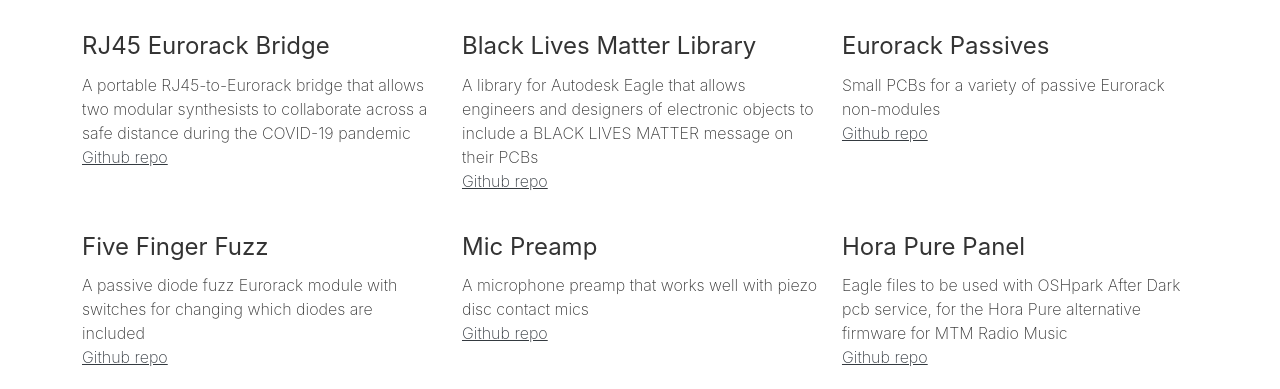
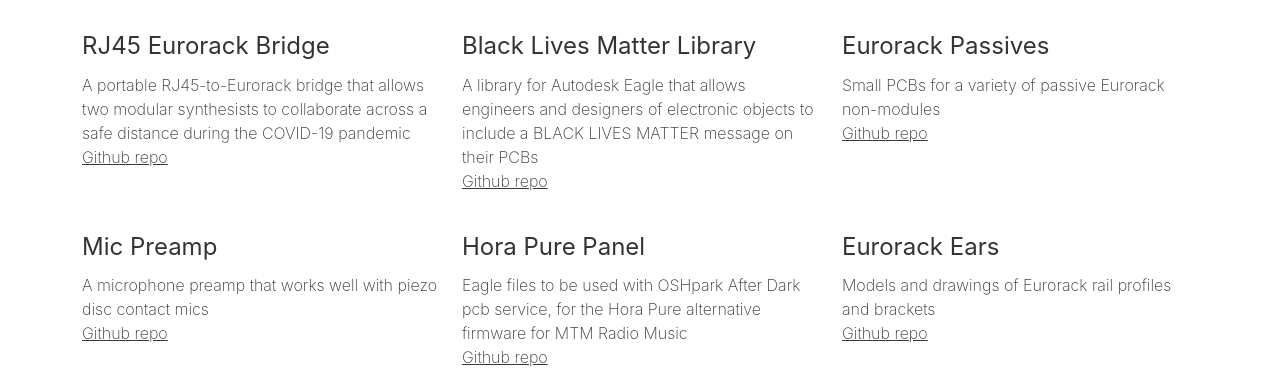
Before and after one commit to rahji/rahji.github.io, a plain HTML site: page index.html in a window 1280 px wide. Shown: the part 411-800 px from the top of the page. Drawn offline with nearby package versions, Linux system fonts and the light colour scheme.

Commit message:
removed fuzz

```diff
--- a/index.html
+++ b/index.html
@@ -42,10 +42,6 @@
         <div class="col-lg-4 col-md-1 p-2">
           <h4 class="text-left"> <b>Eurorack Passives</b></h4>
           <p class="text-left">Small PCBs for a variety of passive Eurorack non-modules<br><a href="https://github.com/rahji/eurorack-passives">Github repo</a></p>
-        </div>
-        <div class="col-lg-4 col-md-1 p-2">
-          <h4 class="text-left"> <b>Five Finger Fuzz</b></h4>
-          <p class="text-left">A passive diode fuzz Eurorack module with switches for changing which diodes are included<br><a href="https://github.com/rahji/fivefingerfuzz">Github repo</a></p>
         </div>
         <div class="col-lg-4 col-md-1 p-2">
           <h4 class="text-left"> <b>Mic Preamp</b></h4>
```
